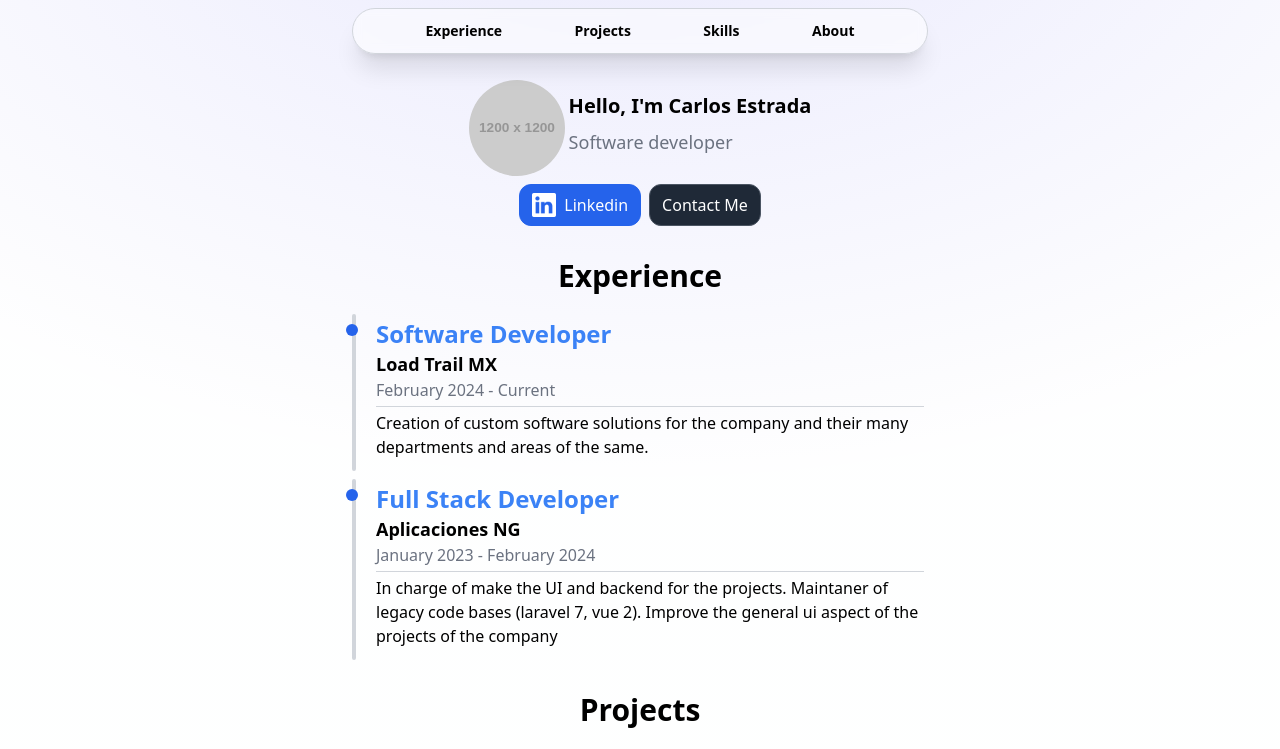
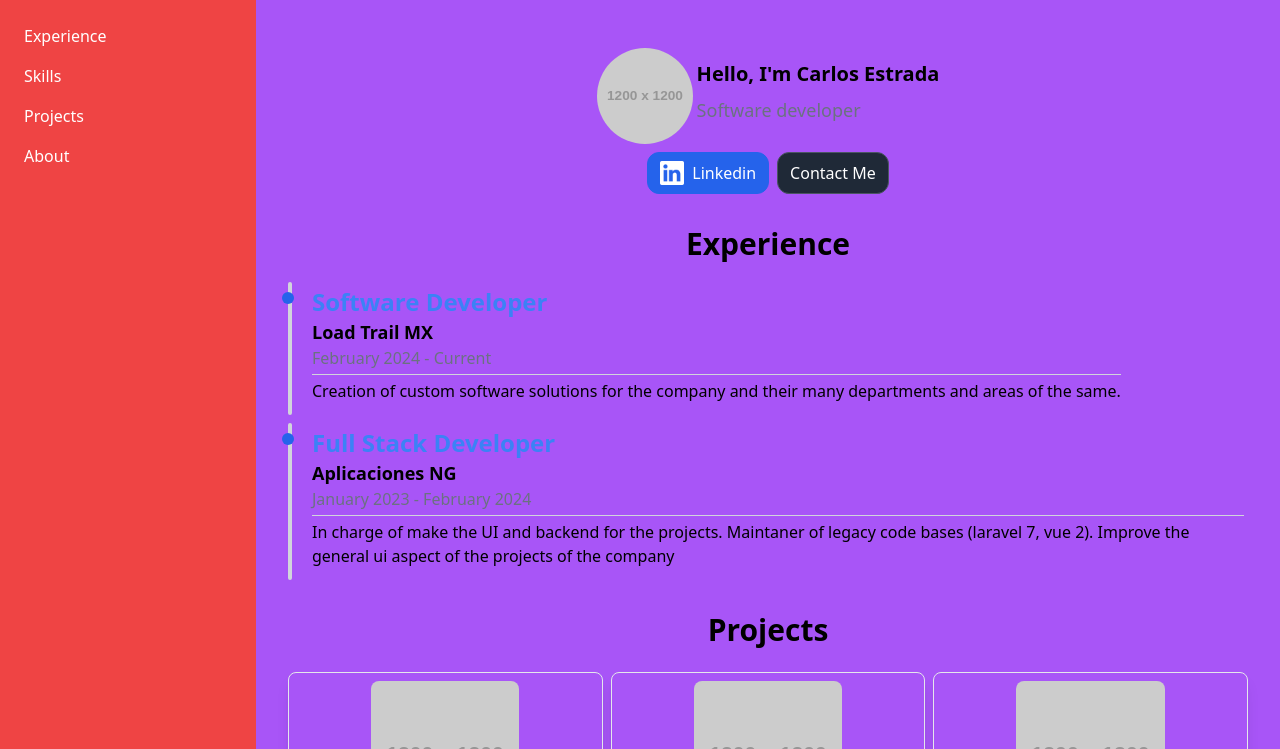
Before and after one commit to Caresle/portfolio-caresle, an Astro site: page / in a window 1280 px wide. Shown: the top 749 px of the page. Built offline with nearby package versions, Linux system fonts and the light colour scheme; Astro itself is replaced by a stand-in of ours; placeholder pictures from the web are drawn by us.

Commit message:
vibe-refactor: add instructions for begin with the sidebar refactor

```diff
--- /dev/null
+++ b/src/components/Sidebar.astro
@@ -0,0 +1,37 @@
+---
+const sections = [
+  {
+    name: "Experience",
+    href: "#experience",
+  },
+  {
+    name: "Skills",
+    href: "#skills",
+  },
+  {
+    name: "Projects",
+    href: "#projects",
+  },
+  {
+    name: "About",
+    href: "#about",
+  },
+];
+---
+
+<nav class="p-6">
+  <ul class="flex flex-col space-y-4">
+    {
+      sections.map((section) => (
+        <li>
+          <a
+            href={section.href}
+            class="text-white hover:text-gray-200 transition-colors"
+          >
+            {section.name}
+          </a>
+        </li>
+      ))
+    }
+  </ul>
+</nav>
--- a/src/layout/MainLayout.astro
+++ b/src/layout/MainLayout.astro
@@ -1,6 +1,7 @@
 ---
-import NavigationBar from "../components/NavigationBar.astro"
+import Sidebar from "../components/Sidebar.astro";
 ---
+
 <html lang="en">
   <head>
     <meta charset="utf-8" />
@@ -10,16 +11,17 @@ import NavigationBar from "../components/NavigationBar.astro"
     <title>Caresle</title>
   </head>
   <body class="bg-gray-100 dark:bg-gray-950">
-		<div class="main-gradient absolute top-0 bottom-0 z-[-2] min-h-screen w-full bg-gray-50 dark:bg-gray-950
-		bg-[radial-gradient(ellipse_80%_80%_at_50%_-20%,rgba(217,216,255,0.5),rgba(255,255,255,0.9))]
-		dark:bg-[radial-gradient(ellipse_80%_80%_at_50%_-20%,rgba(120,119,198,0.3),rgba(255,255,255,0))]"></div>
-		<!-- <div class="max-w-xl mx-auto flex flex-col items-center"> -->
-			<NavigationBar />
-			<div class="w-full h-14"></div>
-			<main class="p-2">
+    <div class="flex min-h-screen">
+      <!-- Sidebar (A) -->
+      <aside class="w-64 bg-red-500 fixed h-full">
+        <Sidebar />
+      </aside>
+
+      <!-- AppContent (B) -->
+      <main class="flex-1 ml-64 bg-purple-500 min-h-screen">
         <slot />
       </main>
-		<!-- </div> -->
+    </div>
   </body>
 </html>
 
--- a/src/pages/index.astro
+++ b/src/pages/index.astro
@@ -10,12 +10,10 @@ import ShowcaseSection from "../components/ShowcaseSection.astro";
 ---
 
 <MainLayout>
-  <div class="max-w-xl mx-auto">
+  <div class="p-8">
     <HeaderTitle />
     <ExperienceSection />
-  </div>
-  <ProjectsSection />
-  <div class="max-w-xl mx-auto">
+    <ProjectsSection />
     <ShowcaseSection />
     <SkillsSection />
     <AboutSection />
```
Also changed, not shown: docs/PORTFOLIO_INSTRUCTIONS.md (+29 -0 lines). Lines whose indentation alone changed are shown as unchanged.
